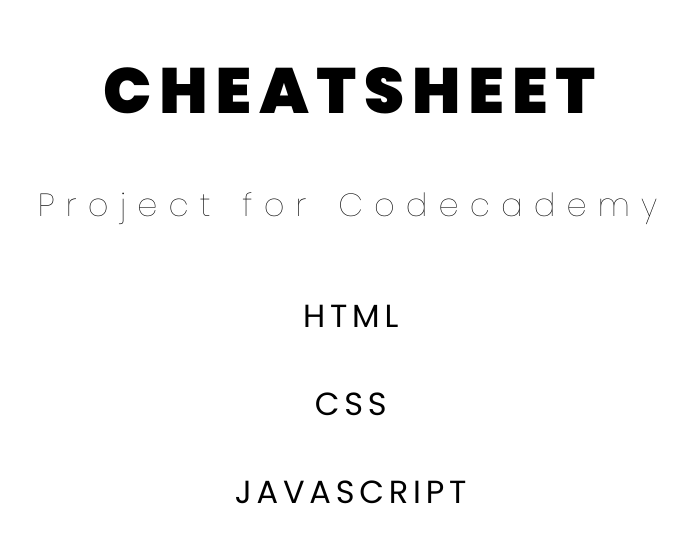
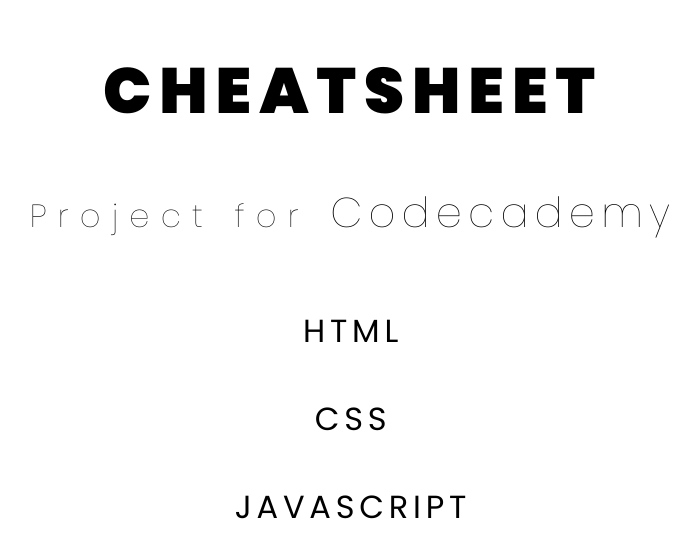
Before and after one commit to raduoros/cheatsheet.github.io, a plain HTML site: page index.html in a window 1280 px wide. Shown: the whole page, without its empty margins (287-987 px from the left). Drawn offline with Linux system fonts and the light colour scheme.

Commit message:
Add files via upload

```diff
--- a/Resources/Css/style.css
+++ b/Resources/Css/style.css
@@ -13,7 +13,7 @@
     background-color: white;
 }
 
-h1 {
+.main-title {
     text-transform: uppercase;
     font-family: Poppins;
     font-weight: 900;
@@ -23,7 +23,7 @@
     margin: 43px;
 }
 
-h2 {
+.about-title {
     font-family: Poppins;
     font-weight: 100;
     color: black;
@@ -32,70 +32,39 @@
     margin: 43px;
 }
 
-.codecademy {
+a:link {
+    text-decoration: none;
+    color: black !important;
+}
+
+a:visited {
+    text-decoration: none;
+    color: black !important;
+}
+
+a:hover {
+    color: brown !important;
+}
+
+a:active {
+    color: black !important;
+}
+
+#codecademy {
     font-size: 1.3em;
     letter-spacing: 0.15em;
 }
 
-.codecademy,
-#html, #css, #javascript, a:link {
-    text-decoration: none;
-    color: black !important;
-}
-
-.codecademy,
-#html, #css, #javascript, a:visited {
-    text-decoration: none;
-    color: black !important;
-}
-
-.codecademy,
-#html, #css, #javascript, a:hover {
-    color: brown !important;
-}
-
-.codecademy,
-#html, #css, #javascript, a:active {
-    color: black !important;
-}
-
-ul li {
+.languages {
     position: relative;
-    display: block;
-}
-
-#html {
+    list-style-type: none;
     font-family: Poppins;
     font-size: 2rem;
     letter-spacing: 0.3rem;
     font-weight: 500;
     text-transform: uppercase;
-    color: coral;
-    position: relative;
-    display: inline-block;
+}
+
+.languages li {
     padding: 20px;
 }
-
-#css {
-    font-family: Poppins;
-    font-size: 2rem;
-    letter-spacing: 0.3rem;
-    font-weight: 500;
-    text-transform: uppercase;
-    color: dodgerblue;
-    position: relative;
-    display: inline-block;
-    padding: 20px;
-}
-
-#javascript {
-    font-family: Poppins;
-    font-size: 2rem;
-    letter-spacing: 0.3rem;
-    font-weight: 500;
-    text-transform: uppercase;
-    color: mediumaquamarine;
-    position: relative;
-    display: inline-block;
-    padding: 20px;
-}
```
